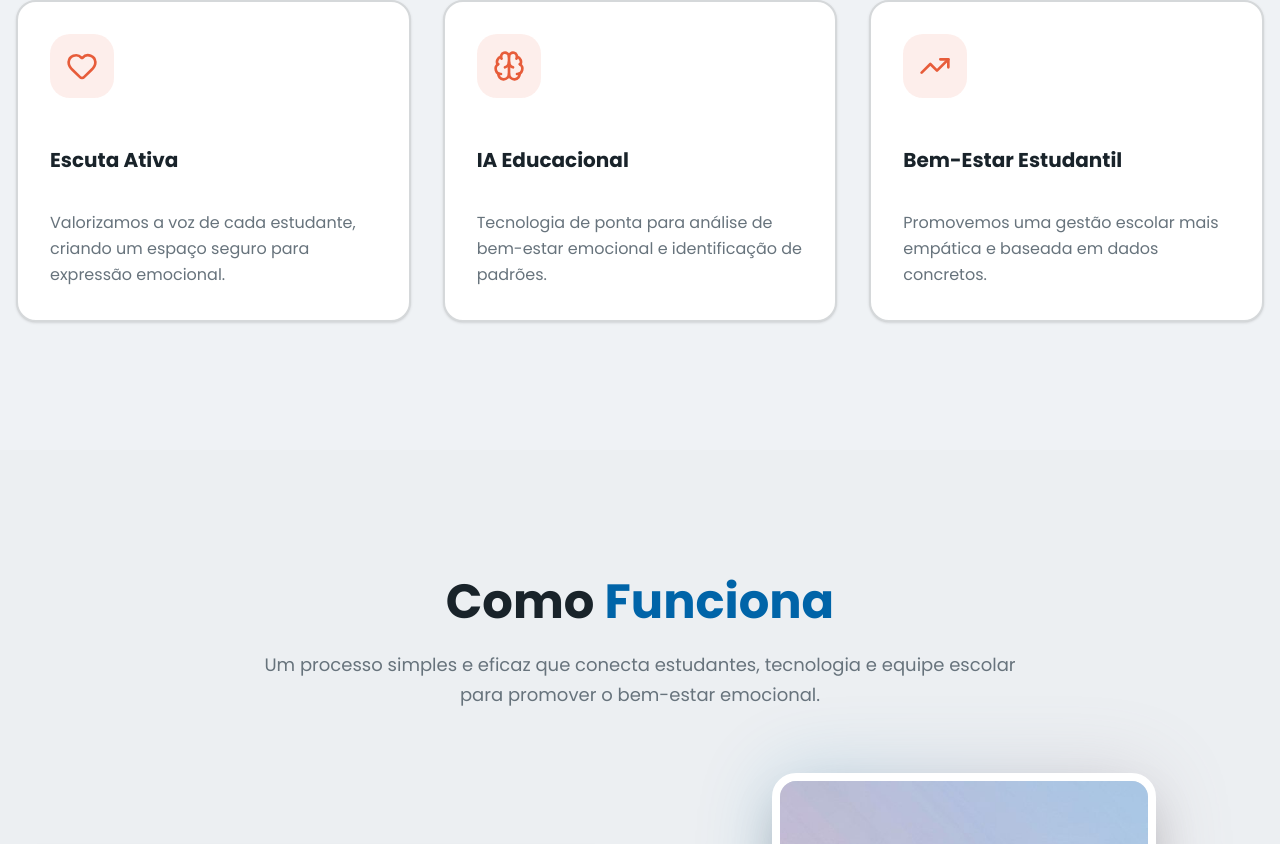
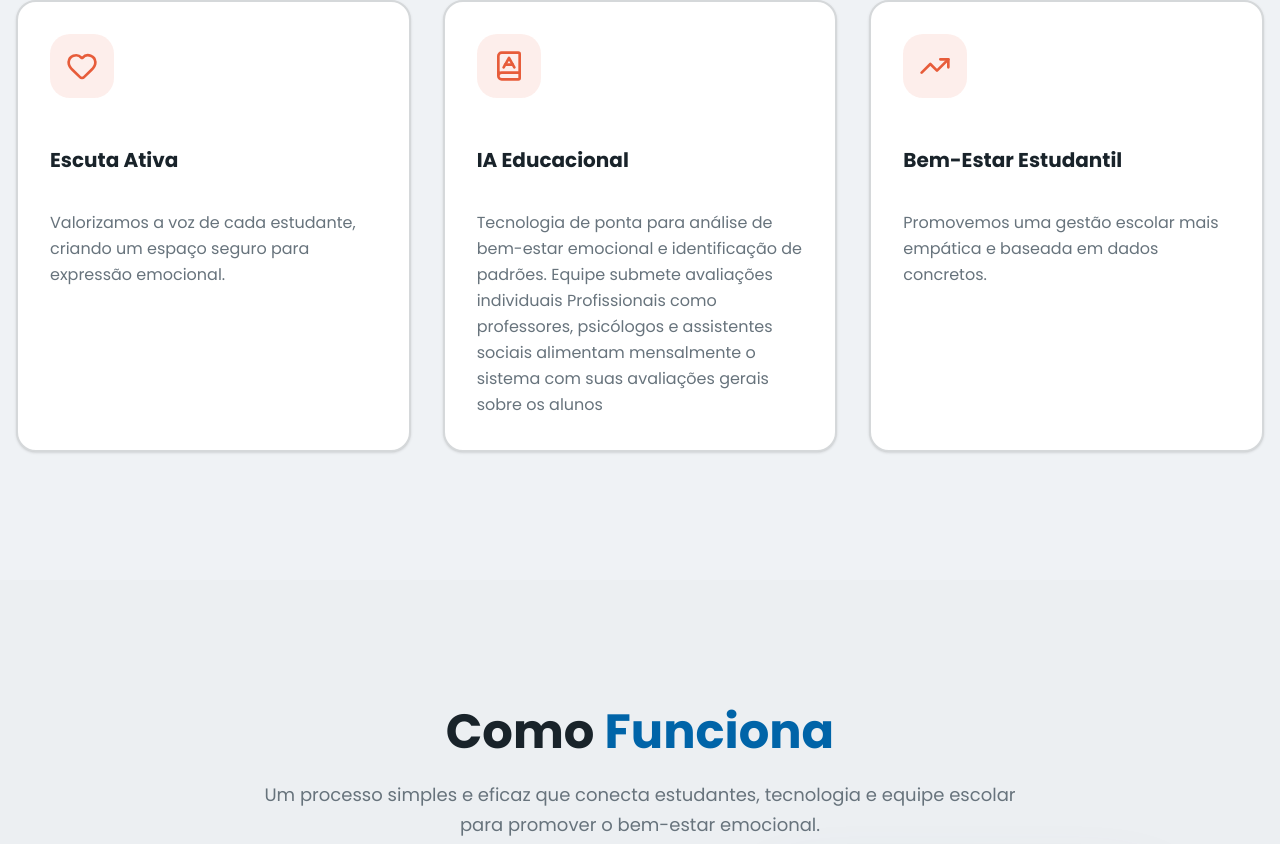
Before and after one commit to GabrielMatiasn10/Vozes-escolar, a Next.js app: page / in a window 1280 px wide. Shown: the part 1210-2054 px from the top of the page. Built offline with nearby package versions, Linux system fonts and the light colour scheme.

Commit message:
subindo mudanca

```diff
--- a/components/about-section.tsx
+++ b/components/about-section.tsx
@@ -2,7 +2,7 @@
 
 import { motion } from "framer-motion"
 import { Card } from "@/components/ui/card"
-import { Heart, Brain, TrendingUp } from "lucide-react"
+import { Heart, Brain, TrendingUp, BookAIcon, Book } from "lucide-react"
 
 export function AboutSection() {
   const features = [
@@ -12,9 +12,9 @@ export function AboutSection() {
       description: "Valorizamos a voz de cada estudante, criando um espaço seguro para expressão emocional.",
     },
     {
-      icon: Brain,
+      icon: BookAIcon,
       title: "IA Educacional",
-      description: "Tecnologia de ponta para análise de bem-estar emocional e identificação de padrões.",
+      description: "Tecnologia de ponta para análise de bem-estar emocional e identificação de padrões. Equipe submete avaliações individuais Profissionais como professores, psicólogos e assistentes sociais alimentam mensalmente o sistema com suas avaliações gerais sobre os alunos",
     },
     {
       icon: TrendingUp,
```
